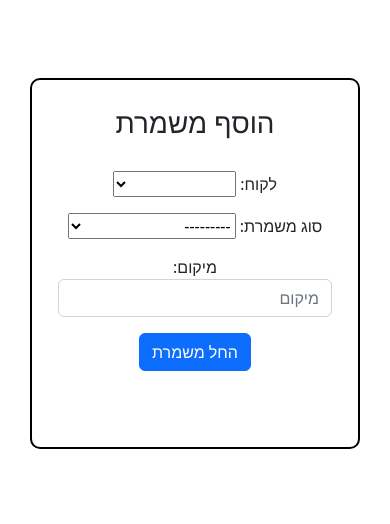
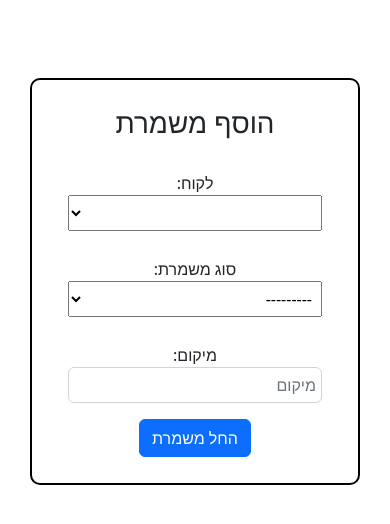
Before and after one commit to ronishulman/DBNWebSite, a Django app: page /shift in a window 390 px wide. Shown: the part 56-580 px from the top of the page. Run offline with Django 5.2, Linux system fonts and the light colour scheme; a user stored in the database is signed in; tables that the repository leaves empty hold one stand-in row (values such as "Sample post"); some libraries are stand-ins or nearby versions.

Commit message:
tweadked app for heroku

```diff
--- a/shift/static/shift/shift.css
+++ b/shift/static/shift/shift.css
@@ -9,7 +9,10 @@
 }
 
 .form-control {
-    width: 100%;
+    width: calc(100% - 20px);
+    /* Adjust the width of form fields */
+    padding: 5px;
+    /* Add padding to form fields */
     margin-bottom: 10px;
 }
 
@@ -24,4 +27,13 @@
         width: 100%;
         /* Make elements full width on smaller screens */
     }
+
+    select,
+    input[type="text"] {
+        width: calc(100% - 20px);
+        /* Adjust the width of select and text input fields */
+        padding: 5px;
+        /* Add padding to select and text input fields */
+        margin-bottom: 10px;
+    }
 }
```
